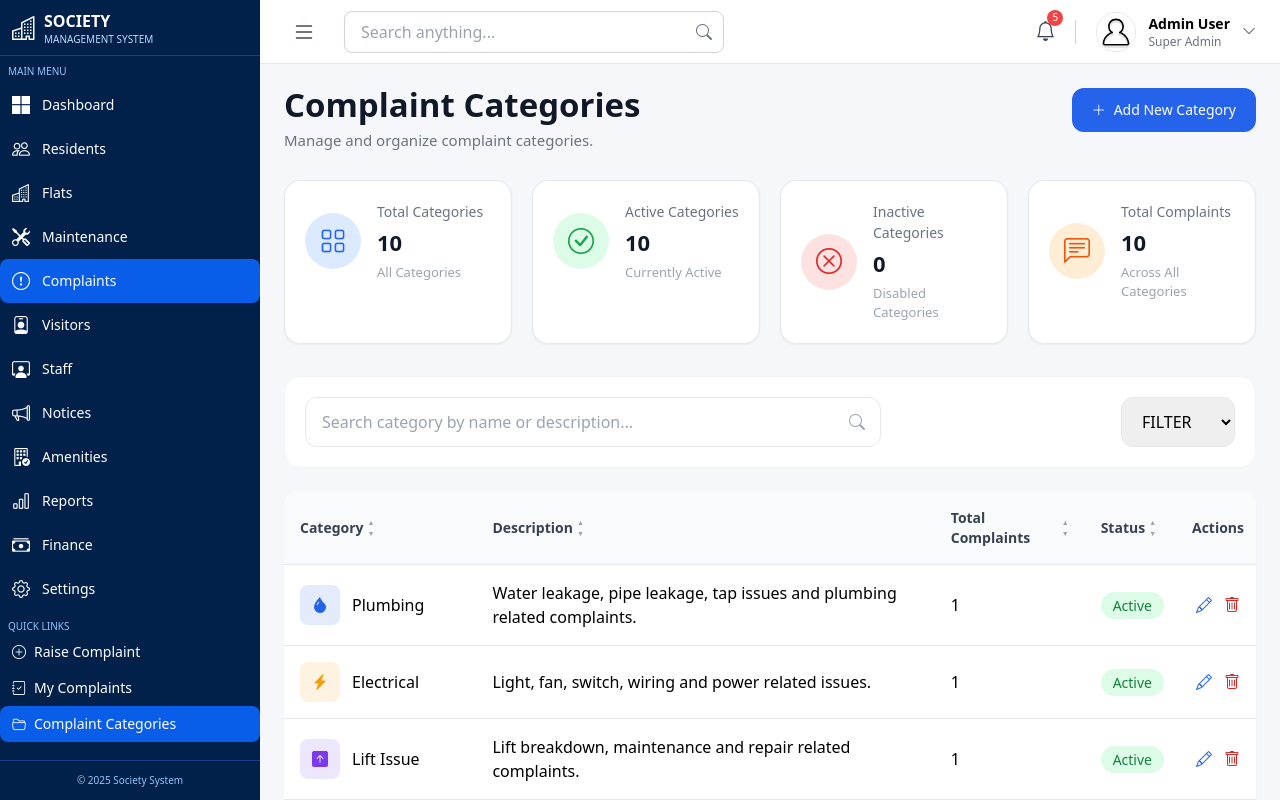
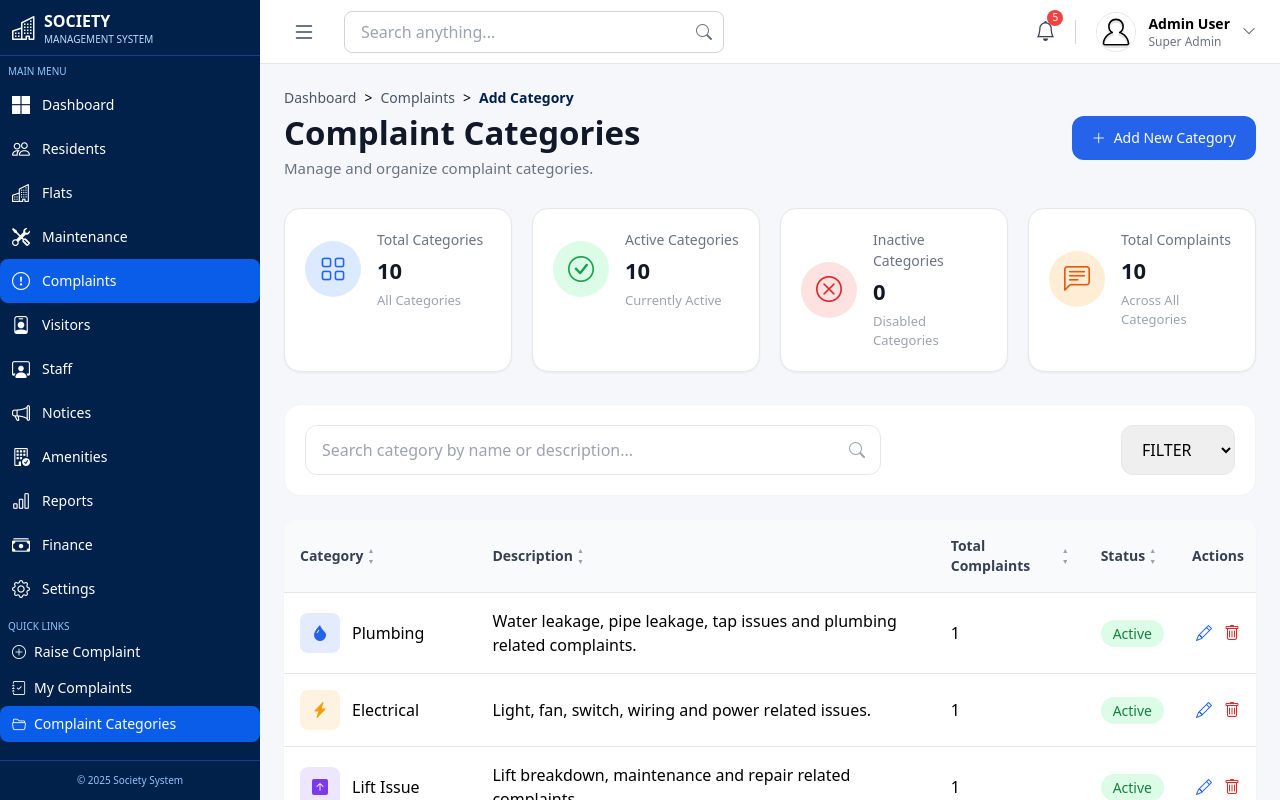
Before and after one commit to classrepo24/societymanagement-react, a React (Create React App) app: page /complaints/categories in a window 1280 px wide. Built offline with nearby package versions, Linux system fonts and the light colour scheme.

Commit message:
all apploication resturacture

```diff
--- a/src/App.js
+++ b/src/App.js
@@ -11,10 +11,6 @@ const [isSidebarOpen, setIsSidebarOpen] = useState(true);
 
 const [mobileSidebarOpen, setMobileSidebarOpen] = useState(false);
 
-console.log("App State", {
-  mobileSidebarOpen,
-  isSidebarOpen
-});
 
   return (
     <div className="flex h-screen bg-gray-100 overflow-hidden">
--- /dev/null
+++ b/src/components/Breadcrumbs.jsx
@@ -0,0 +1,26 @@
+import { Link } from "react-router-dom";
+
+const Breadcrumbs = ({ items }) => (
+  <div className="flex items-center text-sm mb-2">
+    {items.map((item, index) => (
+      <span key={index} className="flex items-center">
+        {index > 0 && <span className="mx-2">{">"}</span>}
+
+        {index === items.length - 1 ? (
+          <span className="font-semibold text-[#01214a]">
+            {item.label}
+          </span>
+        ) : (
+          <Link
+            to={item.path}
+            className="text-gray-600 hover:text-[#01214a]"
+          >
+            {item.label}
+          </Link>
+        )}
+      </span>
+    ))}
+  </div>
+);
+
+export default Breadcrumbs;
--- /dev/null
+++ b/src/pages/Amenity/Amenity.jsx
@@ -0,0 +1,7 @@
+import React from 'react'
+
+export const Amenity = () => {
+  return (
+    <div>Amenity</div>
+  )
+}
--- a/src/pages/Complaints/ComplaintCategories.jsx
+++ b/src/pages/Complaints/ComplaintCategories.jsx
@@ -4,6 +4,7 @@ import DeletePopup from "../../components/DeletePopup";
 import Pagination from "../../components/Pagination";
 import { useSorting } from "../../hooks/useSorting";
 import StatsCard from "../../components/StatsCard";
+import Breadcrumbs from "../../components/Breadcrumbs";
 export function ComplaintCategories() {
   const [statusFilter, setStatusFilter] = useState("All");
 
@@ -63,17 +64,6 @@ const cards = [
 
   const [selectedId, setSelectedId] = useState(null);
 
-  const totalCategories = categories.length;
-
-  const activeCategories = categories.filter(
-    (c) => c.status === "Active",
-  ).length;
-
-  const inactiveCategories = categories.filter(
-    (c) => c.status === "Inactive",
-  ).length;
-
-  const totalComplaints = complaints.length;
 
   // Search
   let filteredCategories = categories.filter(
@@ -147,6 +137,13 @@ const cards = [
 
   return (
     <div className="p-6 bg-[#f5f7fb] min-h-screen">
+      <Breadcrumbs
+  items={[
+    { label: "Dashboard", path: "/dashboard" },
+     { label: "Complaints", path: "/complaints" },
+    { label: "Add Category", path: "/categories/add-category" },
+  ]}
+/>
       <div className="flex flex-col sm:flex-row sm:items-start sm:justify-between gap-4 mb-7">
         <div>
           <h1 className="text-2xl md:text-[33px] leading-none font-bold text-[#111827]">
--- a/src/pages/Complaints/MyComplaints.jsx
+++ b/src/pages/Complaints/MyComplaints.jsx
@@ -7,6 +7,9 @@ import DeletePopup from "../../components/DeletePopup";
 import Pagination from "../../components/Pagination";
 import { useSorting } from "../../hooks/useSorting";
 import StatsCard from "../../components/StatsCard";
+
+import Breadcrumbs from "../../components/Breadcrumbs";
+
 export const MyComplaints = () => {
   const { complaints, setComplaints } = useComplaint();
 
@@ -159,7 +162,18 @@ export const MyComplaints = () => {
 
   return (
     <div className="p-6 bg-[#F8FAFC] min-h-screen">
+       <Breadcrumbs
+  items={[
+    { label: "Dashboard", path: "/dashboard" },
+    { label: "Complaints", path: "/complaints" },
+    { label: "My Complaints", path: "/complaints/my-complaints" },
+  ]}
+/>
       <div className="flex flex-col sm:flex-row sm:items-center sm:justify-between gap-4 mb-6">
+
+
+      {/* Page Content */}
+
         <div>
           <h1 className="text-2xl md:text-[36px] font-bold text-[#0F172A] mt-1">
             My Complaints
--- a/src/routes/AllRoutes.js
+++ b/src/routes/AllRoutes.js
@@ -10,6 +10,7 @@ import { MyComplaints } from "../pages/Complaints/MyComplaints";
 import { ComplaintCategories } from "../pages/Complaints/ComplaintCategories";
 import { Messages } from "../pages/dashboard/Messages";
 import { HelpAndSupport } from "../pages/dashboard/HelpAndSupport";
+import { Amenity } from "../pages/Amenity/Amenity";
 
 const AllRoutes = () => {
   return (
@@ -27,6 +28,9 @@ const AllRoutes = () => {
 <Route path="/complaints/my-complaints" element={<MyComplaints />} />
 <Route path="/complaints/categories" element={<ComplaintCategories />} />
 
+{/* Amenity */}
+<Route path="/amenities" element={<Amenity/>} />
+
 
 
 
```
